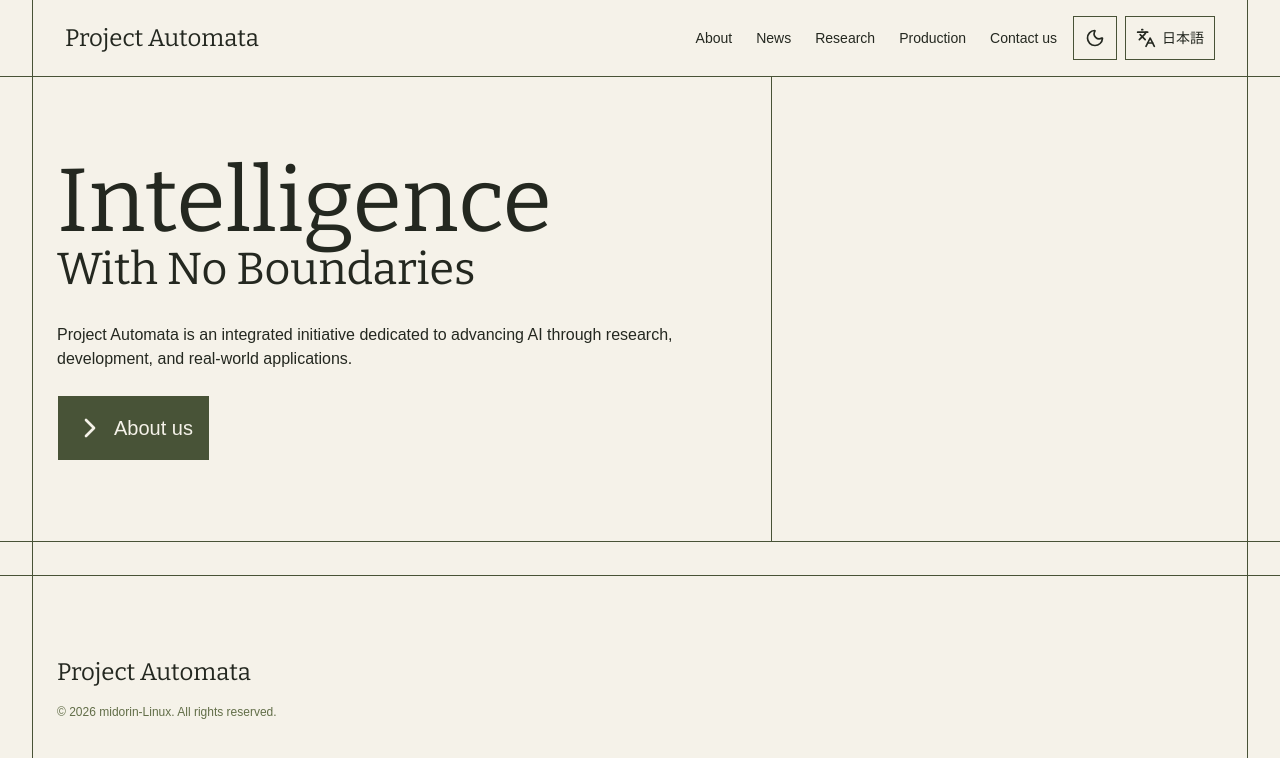
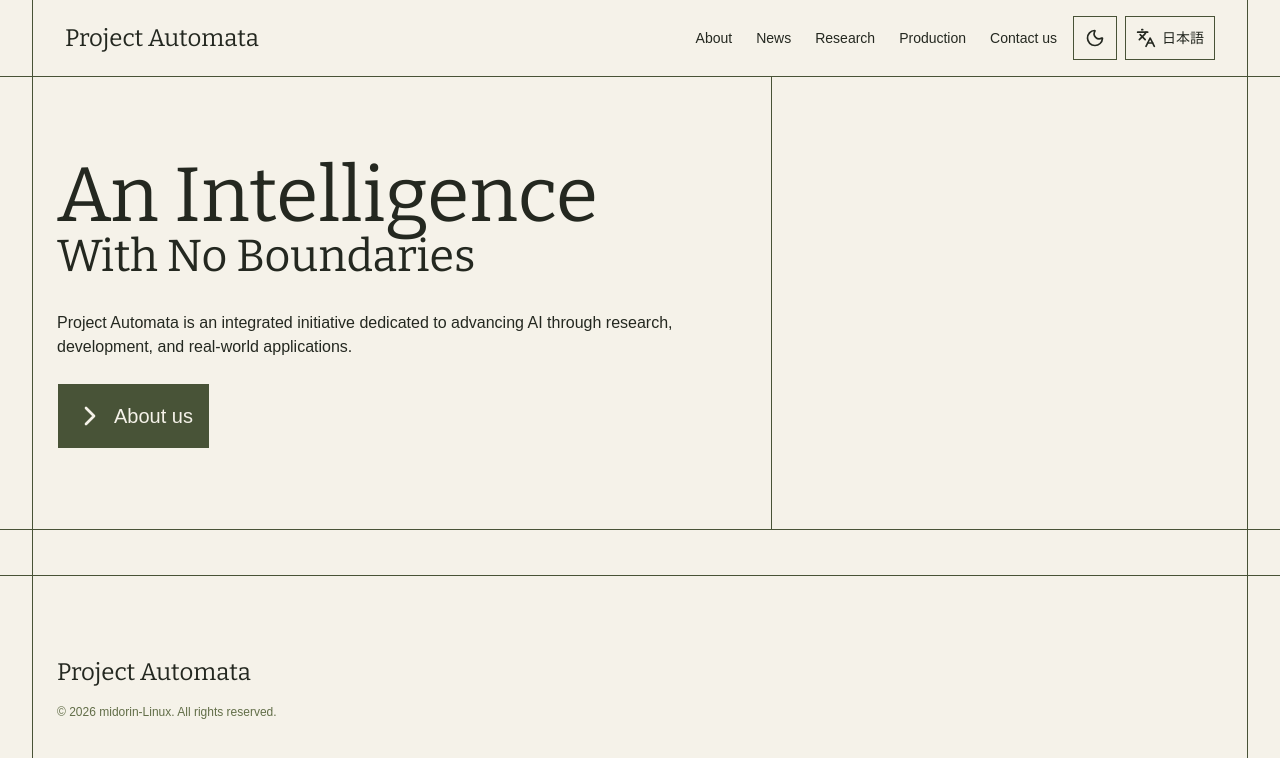
Before and after one commit to midorin-Linux/ProjectAutomata-Web, a React (Vite) app: page / in a window 1280 px wide. Shown: the top 758 px of the page. Built offline with nearby package versions, Linux system fonts and the light colour scheme.

Commit message:
Update tagline to An Intelligence With No Boundaries

```diff
--- a/src/pages/about.tsx
+++ b/src/pages/about.tsx
@@ -13,7 +13,7 @@ export function About() {
               About us
             </h1>
             <h2 className="mt-8 font-['Bitter',serif] text-2xl sm:text-3xl">
-              Intelligence With No Boundaries
+              An Intelligence With No Boundaries
             </h2>
             <p className="mt-8">
               {t(
--- a/src/pages/home.tsx
+++ b/src/pages/home.tsx
@@ -11,8 +11,8 @@ export function Home() {
       <div className="grid w-full max-w-7xl grid-cols-1 gap-6 border-x border-primary md:grid-cols-[3fr_2fr]">
         <div className="min-w-0 px-4 py-12 sm:px-6 md:py-20">
           <h1 className="font-['Bitter',serif]">
-            <span className="text-[clamp(2.5rem,7vw,6rem)] leading-none whitespace-nowrap">
-              Intelligence
+            <span className="text-[clamp(1.75rem,6vw,6rem)] leading-none whitespace-nowrap">
+              An Intelligence
             </span>
             <br />
             <span className="text-[clamp(1.25rem,3.5vw,3rem)] leading-none whitespace-nowrap">
```
Also changed, not shown: 2 other files (tests, documents, lock files or other folders).
